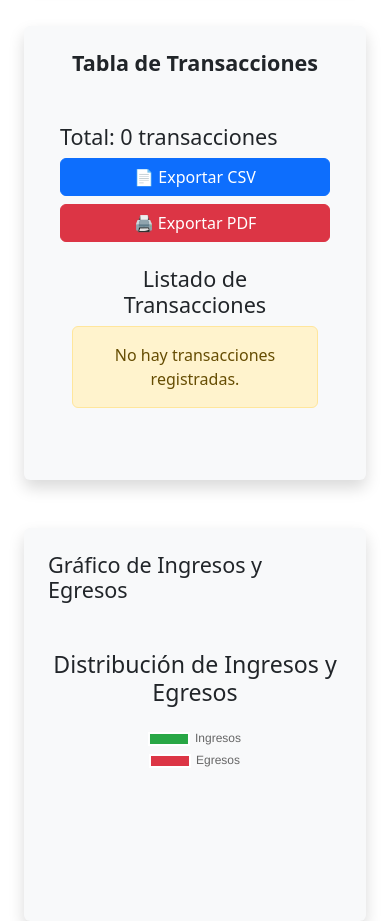
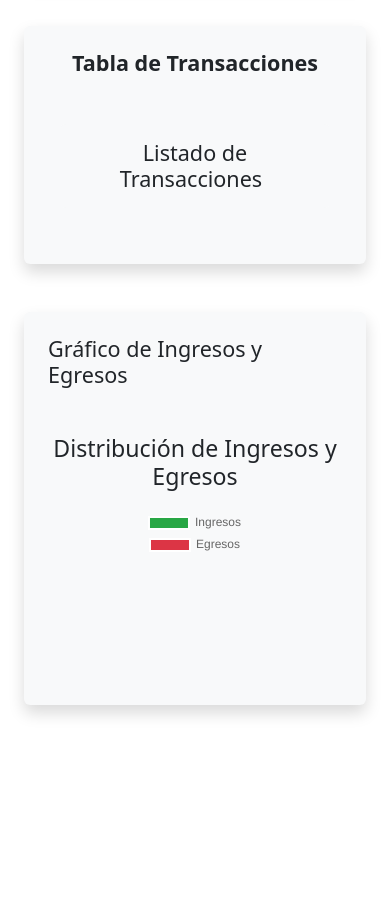
Before and after one commit to WildoFari/Finance-Tracker., a React (Create React App) app: page / in a window 390 px wide. Shown: the part 1560-2481 px from the top of the page. After the commit the page ends 2289 px from the top, so only its background shows below. Built offline with nearby package versions, Linux system fonts and the light colour scheme.

Commit message:
List adapted for mobile

```diff
--- a/src/components/TransactionTable.js
+++ b/src/components/TransactionTable.js
@@ -1,10 +1,11 @@
-import React, { useContext } from 'react';
+import React, { useContext, useState } from 'react';
 import { TransactionContext } from '../context/TransactionContext';
 import jsPDF from 'jspdf';
 import 'jspdf-autotable';
 
 const TransactionTable = () => {
     const { transactions } = useContext(TransactionContext);
+    const [showMobileList, setShowMobileList] = useState(false);
 
     const exportToCSV = () => {
         const headers = ['Fecha', 'Categoría', 'Monto', 'Tipo'];
@@ -53,23 +54,15 @@ const TransactionTable = () => {
 
     return (
         <div className="container my-4">
-
-            <div className="d-flex flex-column flex-md-row justify-content-between align-items-md-center mb-3">
-                <h4 className="mb-2 mb-md-0">Total: {transactions.length} transacciones</h4>
-
-                {/* Contenedor de botones responsivo */}
-                <div className="d-grid gap-2 d-md-flex">
-                    <button className="btn btn-primary" onClick={exportToCSV}>
-                        📄 Exportar CSV
-                    </button>
-                    <button className="btn btn-danger" onClick={exportToPDF}>
-                        🖨️ Exportar PDF
-                    </button>
-                </div>
-            </div>
-
-            <div className="container my-4">
-                <h4 className="text-center">Listado de Transacciones</h4>
+            {/* Título con opción de despliegue en mobile */}
+            <h4
+                className="text-center bg-light p-3 rounded d-md-none"
+                onClick={() => setShowMobileList(!showMobileList)}
+                style={{ cursor: 'pointer' }}
+            >
+                Listado de Transacciones
+                <i className={`ms-2 fas ${showMobileList ? 'fa-chevron-up' : 'fa-chevron-down'}`}></i>
+            </h4>
 
             {/* Desktop */}
             <div className="table-responsive d-none d-md-block">
@@ -107,7 +100,8 @@ const TransactionTable = () => {
                 </table>
             </div>
 
-                {/* Mobile */}
+            {/* Mobile - Lista Desplegable */}
+            {showMobileList && (
                 <div className="d-block d-md-none">
                     {transactions.length > 0 ? (
                         transactions.map((transaction, index) => (
@@ -128,7 +122,7 @@ const TransactionTable = () => {
                         </div>
                     )}
                 </div>
-            </div>
+            )}
         </div>
     );
 }
```
Lines whose indentation alone changed are shown as unchanged.
